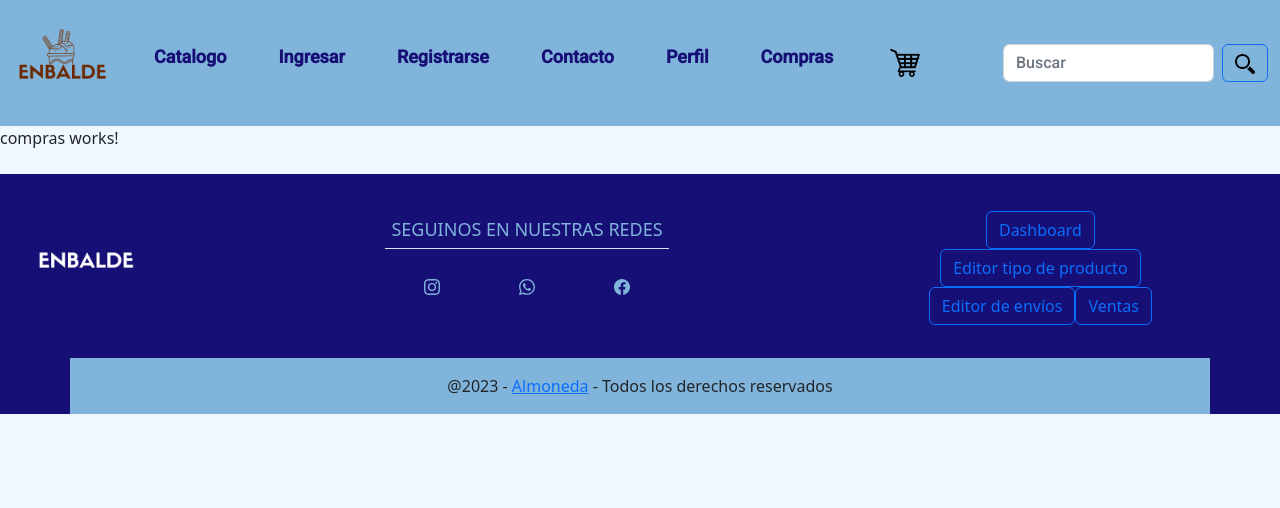
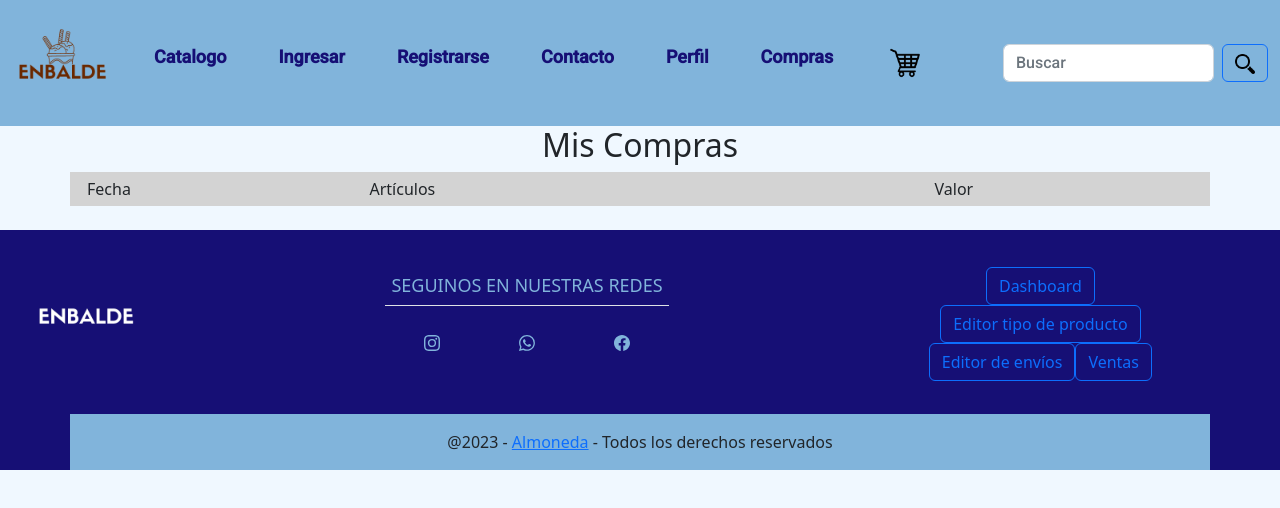
Before and after one commit to NataliaAlvarezIspc/proyecto-ispc-ecommerce, an Angular app in the folder front-end/enbalde/: page /compras in a window 1280 px wide. Shown: the top 508 px of the page. Built offline with nearby package versions, Linux system fonts and the light colour scheme.

Commit message:
Crear div container y sus columnas en el html del componente 'compras'

```diff
--- a/front-end/enbalde/src/app/pages/compras/compras.component.html
+++ b/front-end/enbalde/src/app/pages/compras/compras.component.html
@@ -1 +1,18 @@
-<p>compras works!</p>
+<div class="container">
+    <div class="row">
+      <h2 class="text-center">Mis Compras</h2>
+
+      <div class="col">
+        <div class="row table-header-color">
+          <div class="col-3">Fecha</div>
+          <div class="col-6">Artículos</div>
+          <div class="col-3">Valor</div>
+        </div>
+        <div class="row" *ngFor="let compra of compras">
+          <div class="col-3">{{compra.fecha}}</div>
+          <div class="col-6">{{compra.obtenerArticulos()}}</div>
+          <div class="col-3">{{compra.total}}</div>
+        </div>
+      </div>
+    </div>
+</div>
```
